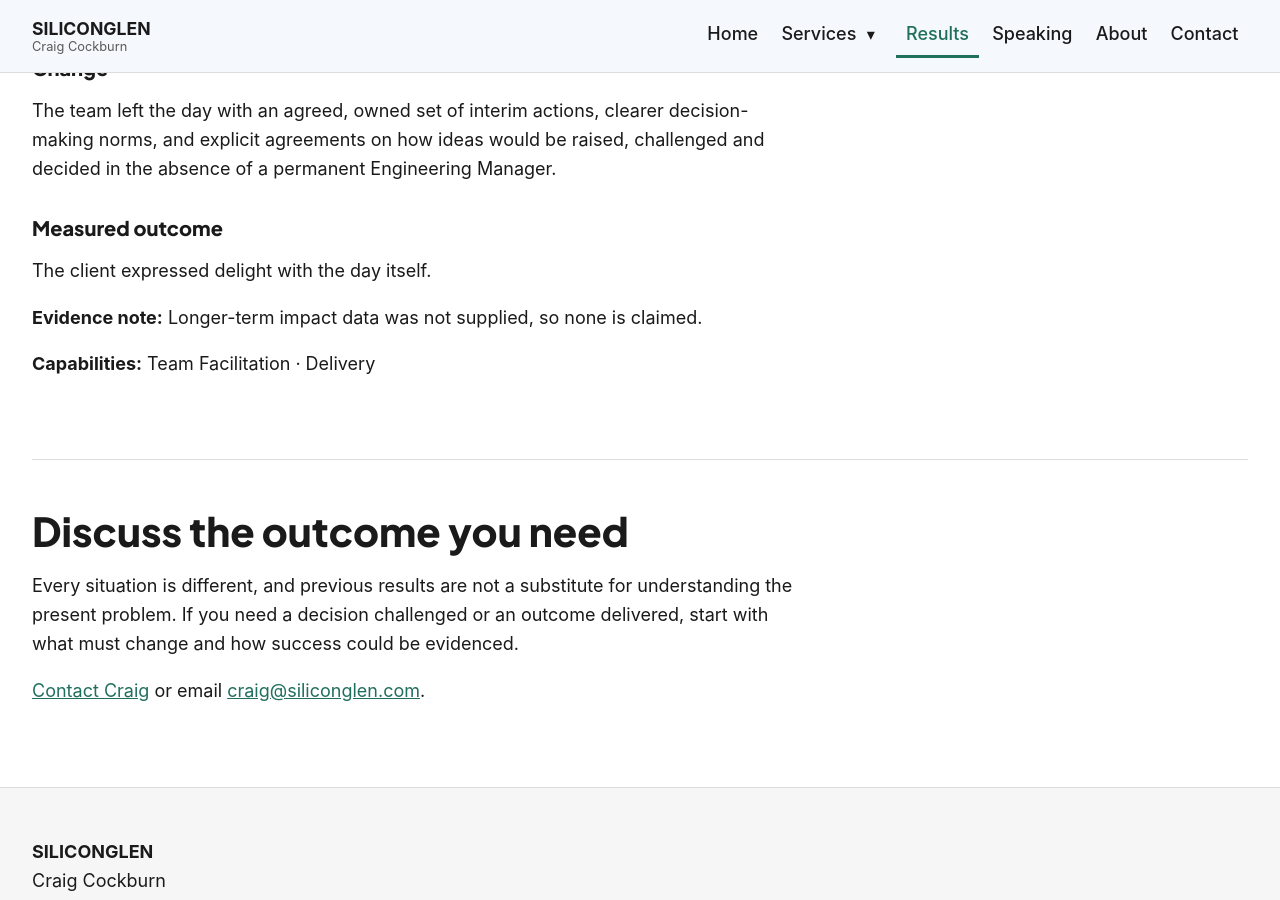
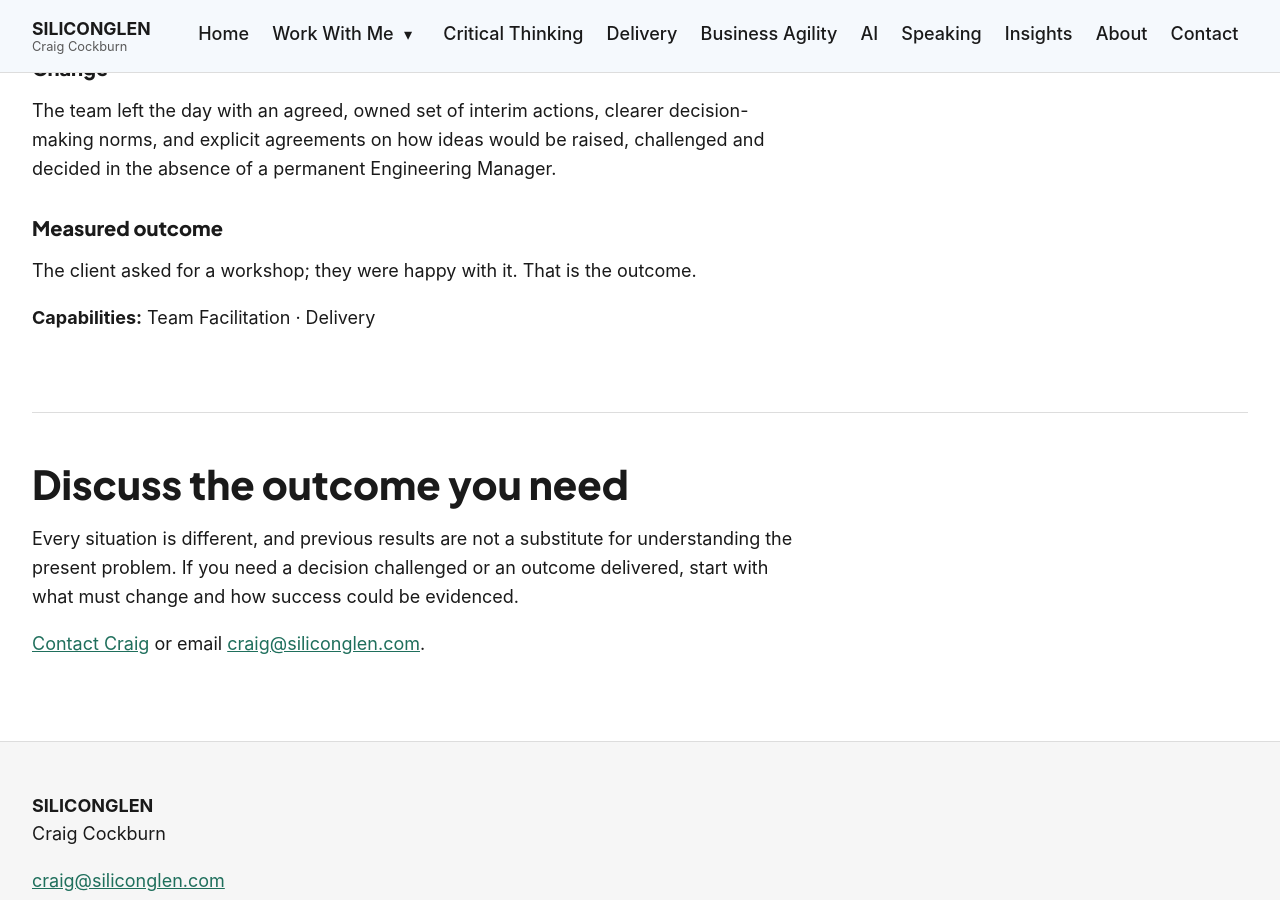
Before and after one commit to siliconglen/siliconglen-site, a Jekyll site: the page built from results/index.md, in a window 1280 px wide and 900 px high, scrolled down 9568 px. Built offline with Jekyll 4.4.1, drawn with Linux system fonts in a browser that asks for light colours.

Commit message:
Restore full primary navigation

```diff
--- a/_data/navigation.yml
+++ b/_data/navigation.yml
@@ -1,16 +1,19 @@
 - label: Home
   url: /
-- label: Services
+- label: Work With Me
   url: /work-with-me/
   children:
-    - { label: Critical Thinking, url: /work-with-me/critical-thinking/ }
     - { label: Red Team Thinking Training, url: /work-with-me/red-team-thinking/ }
     - { label: Decision Support Workshops, url: /work-with-me/decision-support/ }
     - { label: Programme & Project Delivery, url: /work-with-me/programme-delivery/ }
     - { label: Agile Coaching, url: /work-with-me/agile-coaching/ }
     - { label: Leadership Strategy, url: /work-with-me/leadership-strategy/ }
     - { label: Team Turnaround Workshops, url: /work-with-me/team-turnaround-workshops/ }
-- { label: Results, url: /results/ }
+- { label: Critical Thinking, url: /work-with-me/critical-thinking/ }
+- { label: Delivery, url: /work-with-me/delivery/ }
+- { label: Business Agility, url: /work-with-me/business-agility/ }
+- { label: AI, url: /ai/ }
 - { label: Speaking, url: /speaking/ }
+- { label: Insights, url: /insights/ }
 - { label: About, url: /about/ }
 - { label: Contact, url: /contact/ }
--- a/results/index.md
+++ b/results/index.md
@@ -208,9 +208,7 @@ The team left the day with an agreed, owned set of interim actions, clearer deci
 
 ### Measured outcome
 
-The client expressed delight with the day itself.
-
-**Evidence note:** Longer-term impact data was not supplied, so none is claimed.
+The client asked for a workshop; they were happy with it. That is the outcome.
 
 **Capabilities:** Team Facilitation · Delivery
 
```
